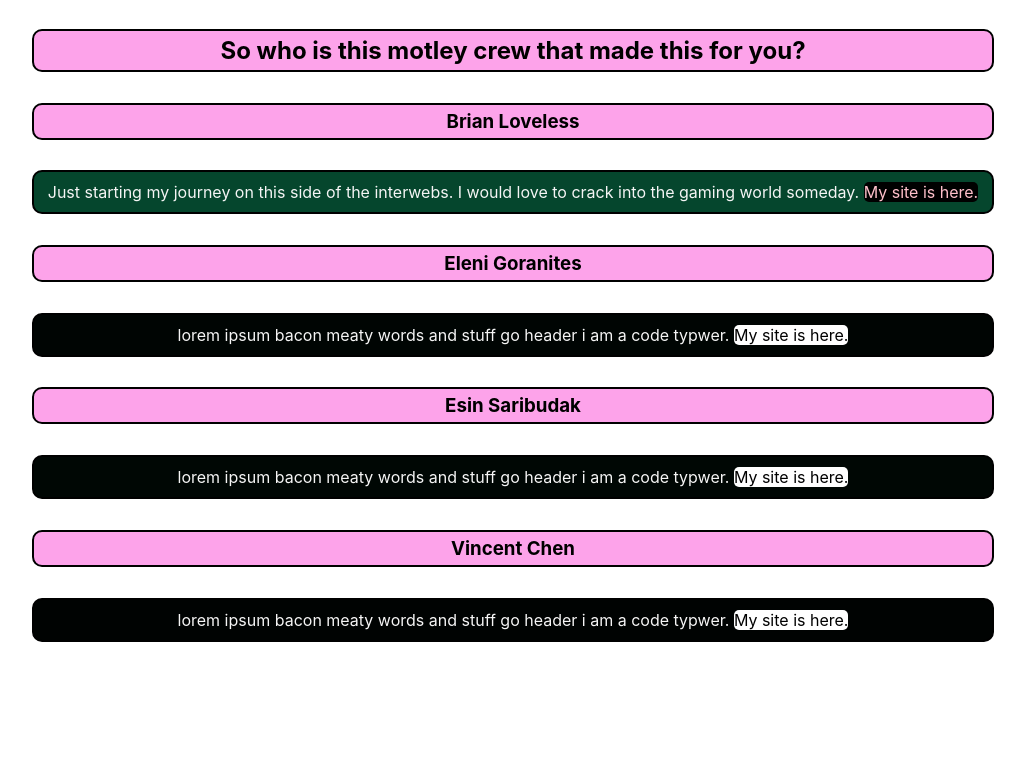
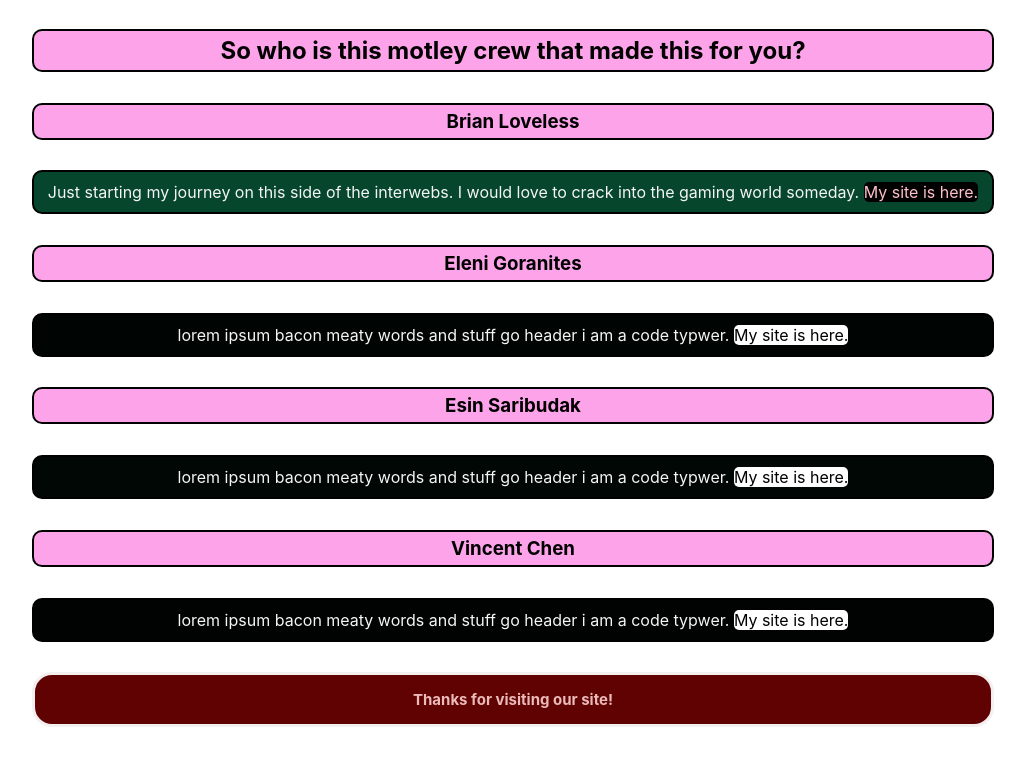
Before and after one commit to esin87/-ga-seir-project3-frontend, a React (Create React App) app: page /about in a window 1280 px wide. Shown: the part 1470-2235 px from the top of the page, without its empty margins (127-1152 px from the left). Before the commit the page ends 2176 px from the top, so only its background shows below. Built offline with nearby package versions, Linux system fonts and the light colour scheme; the HTML template or start-up script is replaced by a standard one.

Commit message:
team foot

```diff
--- a/src/components/TeamAbout.css
+++ b/src/components/TeamAbout.css
@@ -138,3 +138,14 @@
 	background-color: black;
 	border-radius: 5px;
 }
+
+.foot-team {
+    background-color: rgb(97, 2, 2);
+    color: rgb(235, 186, 186);
+	border-radius: 20px;
+	border: 3px solid rgb(245, 240, 240);
+	margin: 3%;
+	padding: 15px;
+    font-size: 15px;
+    text-align:center;
+}
--- a/src/components/TeamAbout.js
+++ b/src/components/TeamAbout.js
@@ -94,6 +94,7 @@ export default class TeamAbout extends Component {
 						</a>
 					</p>
 				</section>
+                <h1 className="foot-team">Thanks for visiting our site!</h1>
 			</div>
 		);
 	}
```
